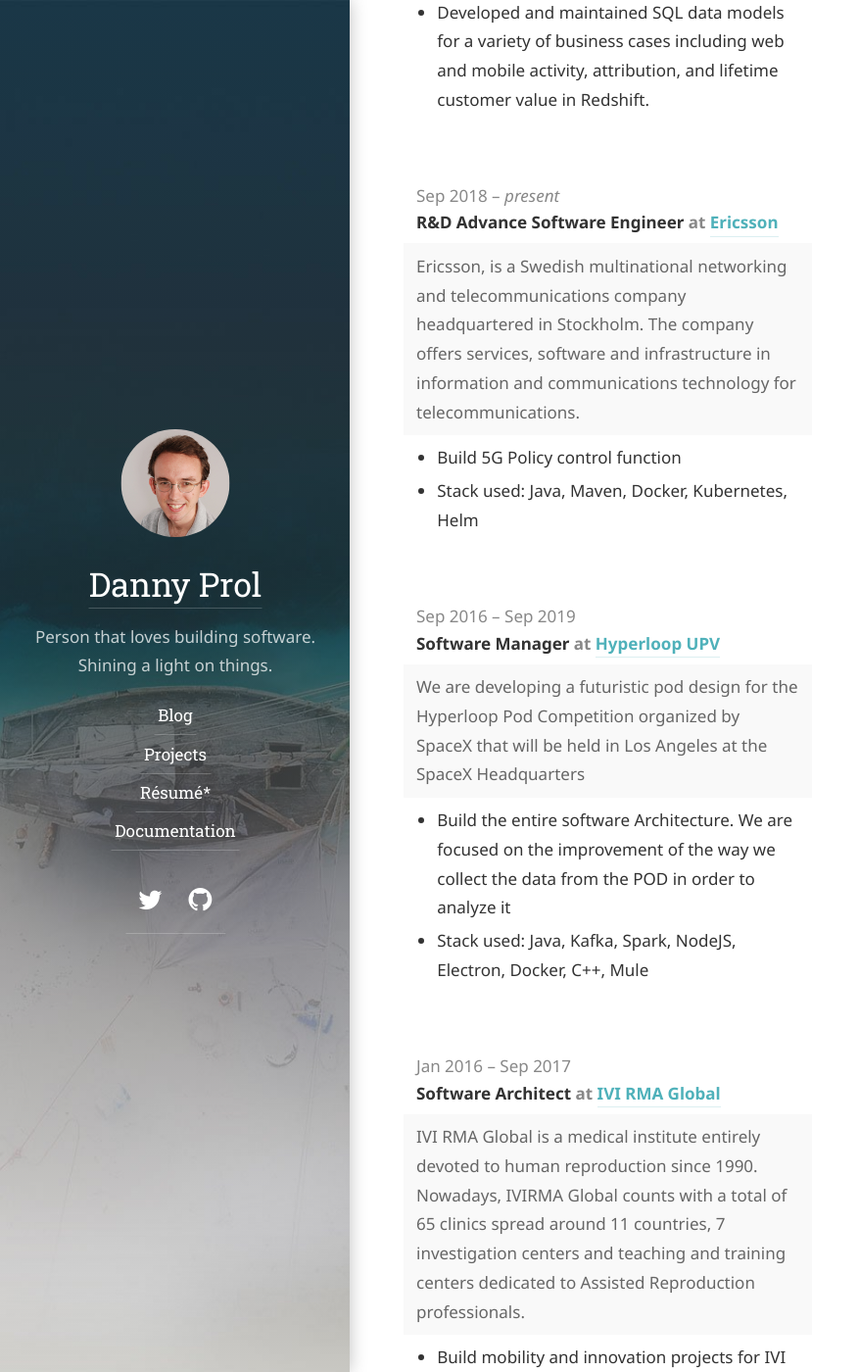
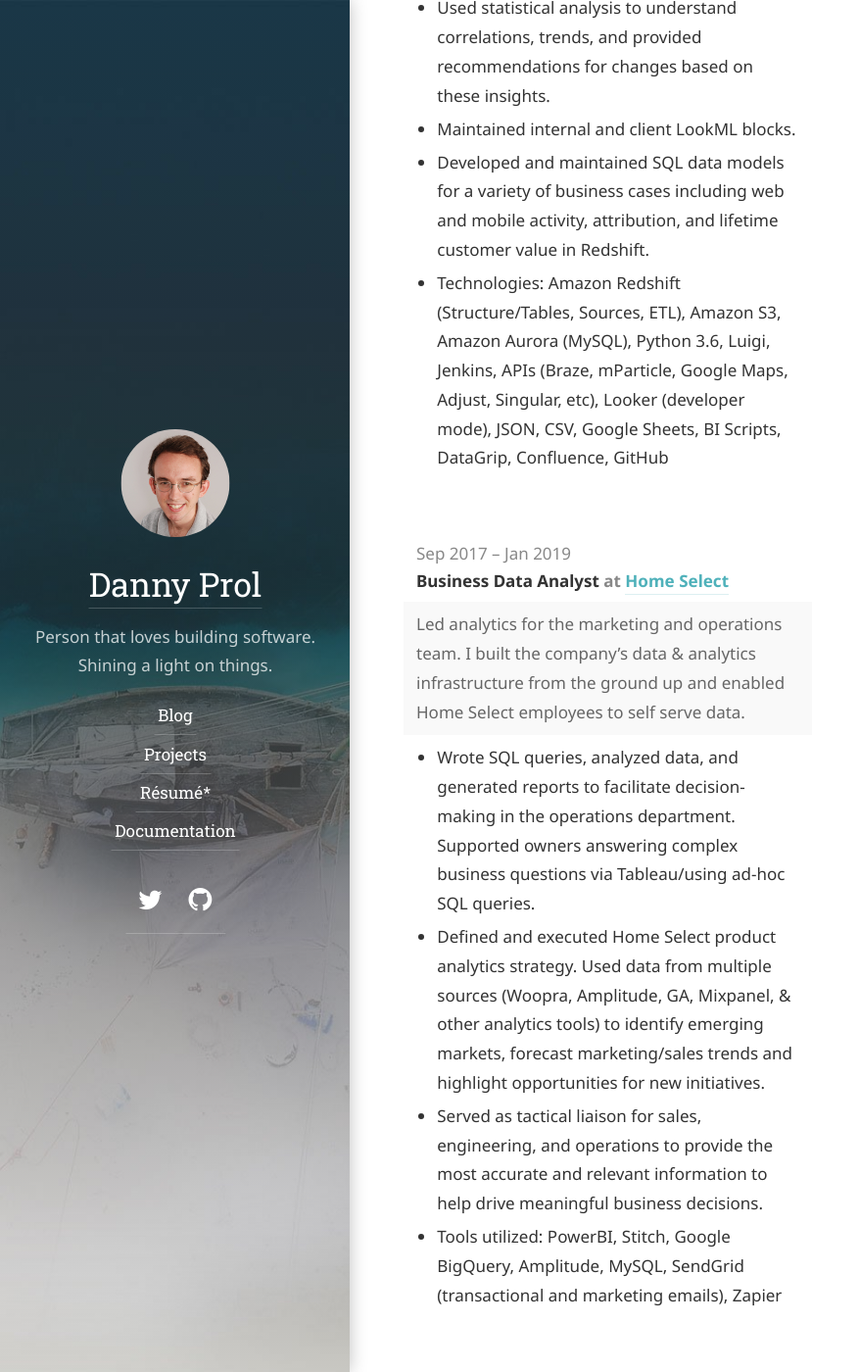
Before and after one commit to dprol/dprol.github.io, a Jekyll site: the page built from resume.md, in a window 1280 px wide and 1400 px high, scrolled down 1872 px. Shown: the whole window at 98% size, without its empty margins (0-877 px from the left). Built offline with Jekyll 4.4.1, drawn with Linux system fonts in a browser that asks for light colours; some web fonts are replaced; some of the changed text lies outside the part shown.

Commit message:
Update resume.yml

```diff
--- a/_data/resume.yml
+++ b/_data/resume.yml
@@ -12,7 +12,7 @@
     I believe that software without ego can change the world. I can be reached at dprol@iese.edu
   location:
     city: "Barcelona"
-    region: "Spain"
+    region: "Catalonia"
     countryCode: "ES"
   profiles:
     - network: "Twitter"
@@ -34,6 +34,7 @@
       - Build an extensive automation Infrastructure.
       - Raise the quality of our product and provide scalability by creating new automation frameworks and tools.
       - Ensure that all implementations of automated tools meet the requirements prescribed by IT Services through the effective implementation or use of approved processes, methodologies and deliverables.
+      - "Technologies: Salesforce (Process Builder, Pardot, B2B Marketing Analytics, etc), Pardot (Pardot Implementation, Custom Pardot Development), MySQL Workbench, MS Reporting Services"
   - company: "Glovo"
     position: "Business Intelligence Consultant (Data Team) - Contract"
     website: "https://glovoapp.com/"
@@ -46,62 +47,60 @@
       - Used statistical analysis to understand correlations, trends, and provided recommendations for changes based on these insights.
       - Maintained internal and client LookML blocks.
       - Developed and maintained SQL data models for a variety of business cases including web and mobile activity, attribution, and lifetime customer value in Redshift.
-  - company: "Ericsson"
-    position: "R&D Advance Software Engineer"
-    website: "https://www.ericsson.com/en"
-    startDate: "2018-09-01"
-    endDate: ""
+      - "Technologies: Amazon Redshift (Structure/Tables, Sources, ETL), Amazon S3, Amazon Aurora (MySQL), Python 3.6, Luigi, Jenkins, APIs (Braze, mParticle, Google Maps, Adjust, Singular, etc), Looker (developer mode), JSON, CSV, Google Sheets, BI Scripts, DataGrip, Confluence, GitHub"
+  - company: "Home Select"
+    position: "Business Data Analyst"
+    website: "https://www.homeselect.com/"
+    startDate: "2017-09-01"
+    endDate: "2019-01-01"
     summary: >
-      Ericsson, is a Swedish multinational networking and telecommunications
-      company headquartered in Stockholm. The company offers services,
-      software and infrastructure in information and communications technology for telecommunications.
+      Led analytics for the marketing and operations team. I built the company's data & analytics infrastructure from the ground up and enabled Home Select employees to self serve data.
     highlights:
-      - "Build 5G Policy control function"
-      - "Stack used: Java, Maven, Docker, Kubernetes, Helm"
-  - company: "Hyperloop UPV"
-    position: "Software Manager"
-    website: "https://hyperloopupv.com/"
-    startDate: "2016-09-01"
-    endDate: "2019-09-01"
-    summary: >
-      We are developing a futuristic pod design for the Hyperloop Pod Competition organized by SpaceX
-      that will be held in Los Angeles at the SpaceX Headquarters
-    highlights:
-      - "Build the entire software Architecture.
-      We are focused on the improvement of the way we collect the data from the POD in order to analyze it"
-      - "Stack used: Java, Kafka, Spark, NodeJS, Electron, Docker, C++, Mule "
-  - company: "IVI RMA Global"
-    position: "Software Architect"
-    website: "https://ivi-fertility.com/"
-    startDate: "2016-01-01"
+      - Wrote SQL queries, analyzed data, and generated reports to facilitate decision-making in the operations department. Supported owners answering complex business questions via Tableau/using ad-hoc SQL queries.
+      - Defined and executed Home Select product analytics strategy. Used data from multiple sources (Woopra, Amplitude, GA, Mixpanel, & other analytics tools) to identify emerging markets, forecast marketing/sales trends and highlight opportunities for new initiatives.
+      - Served as tactical liaison for sales, engineering, and operations to provide the most accurate and relevant information to help drive meaningful business decisions.
+      - "Tools utilized: PowerBI, Stitch, Google BigQuery, Amplitude, MySQL, SendGrid (transactional and marketing emails), Zapier"
+  - company: "Cabify"
+    position: "CRM Developer"
+    website: "https://cabify.com/"
+    startDate: "2016-10-01"
     endDate: "2017-09-01"
     summary: >
-      IVI RMA Global is a medical institute entirely devoted to human reproduction since 1990.
-      Nowadays, IVIRMA Global counts with a total of 65 clinics spread around 11 countries,
-      7 investigation centers and teaching and training centers dedicated to Assisted Reproduction professionals.
+      I worked on the Global Marketing Team at Cabify, focused on building highly personalized yet automated cross channel (email, mobile, web) customer journeys. Designed and architected CRM solutions.
     highlights:
-      - "Build mobility and innovation projects for IVI clinics"
-      - "Stack used: Javascript, Java, Mule, Servoy, Maven"
-  - company: "Everis"
-    position: "Software Analyst"
-    website: "https://www.everis.com/global/en"
-    startDate: "2014-01-01"
-    endDate: "2017-01-01"
+      - Created multi-step cross channel lead generation & ongoing nurturing customer journeys.
+      - Supported local, regional and international CRM projects.
+      - "Tools utilized: HTML, CSS, Braze, Customer Journeys, CRM-campaigns (Email, SMS, Mobile Push…)"
+  - company: "Platzi"
+    position: "Technical Product Marketing"
+    website: "https://platzi.com/"
+    startDate: "2015-09-01"
+    endDate: "2016-10-01"
     summary: >
-      Everis is an NTT DATA Company, dedicated to consulting and outsourcing in all sectors.
-      Everis is a large family with 24,500 professionals across Europe, USA and Latin America.
+      Over my time at Platzi (YC W15), I led a number of key outbound marketing efforts.
     highlights:
-      - "Build complex software solutions"
-      - "Stack used: Java, Maven, Spring"
+      - Monitored day-to-day results for all paid media programs, and made changes required to hit campaign targets.
+      - Owned the optimization and management of paid search program across Google, including structure & targeting improvements, search query mining, keyword expansion, landing page testing and improvement of bid management processes.
+      - Worked with marketing colleagues to design, write, and build new campaign assets such as ad creative and landing pages
+      - "Tools utilized: Segment, Woopra, Facebook Ads, Facebook Analytics, Google Analytics, Google Tag Manager, Google Ads, AdRoll"
+  - company: "Mention"
+    position: "Growth Intern"
+    website: "https://mention.com/en/"
+    startDate: "2015-06-01"
+    endDate: "2015-09-01"
+    summary: >
+      Summer intern on the Growth team. Intern for Guillaume Cabane (former VP of Growth at Segment & VP of Growth at Drift).
+    highlights:
+      - Managed the creation and execution of promotional and lifecycle email marketing to customers
+      - Produced, reviewed, and scheduled all emails in Customer.io
+      - Analyzed email data (e.g., open rates, click-through rates, conversion) and developed insights/recommendations to share with internal stakeholders for ongoing optimization
 volunteer:
-  - organization: "Software Guru"
-    position: "Host"
-    website: "https://coderdojo.com/"
-    startDate: "2012-01-01"
-    endDate: "2013-01-01"
-    summary: "Global movement of free coding clubs for young people."
-    highlights:
-      - "Awarded 'Teacher of the Month'"
+  - organization: "PSE-Pour un Sourire d'Enfant"
+    position: "Volunteer"
+    website: "https://www.pse.ong/"
+    startDate: "2014-06-01"
+    endDate: "2014-09-01"
+    summary: "I worked as a fulltime volunteer for PSE in Cambodia. Helped the people there to get out of poverty. We taught values to the young people in Cambodia. Teaching English at PSE in rural areas in Cambodia."
 education:
   - institution: "University of Navarra"
     area: "Communications"
@@ -118,17 +117,12 @@
     studyType: "Master of Science (M.S.)"
     startDate: "2019-10-01"
     endDate: "2021-10-01"
-awards:
-  - title: "Digital Compression Pioneer Award"
-    date: "2014-11-01"
-    awarder: "Techcrunch"
-    summary: "There is no spoon."
-publications:
-  - name: "Video compression for 3d media"
-    publisher: "Hooli"
-    releaseDate: "2014-10-01"
-    website: "https://en.wikipedia.org/wiki/Silicon_Valley_(TV_series)"
-    summary: "Innovative middle-out compression algorithm that changes the way we store data."
+projects:
+  - name: "SaaS Product Chat Podcast"
+    publisher: "Co-Host"
+    releaseDate: "2018-04-12"
+    website: "https://saasproductchat.com/"
+    summary: "SW is one of the most important software development magazines in the world. A podcast for saas founders and developers interested in building great software products."
 skills:
   - name: "Web Development"
     level: "Master"
```
